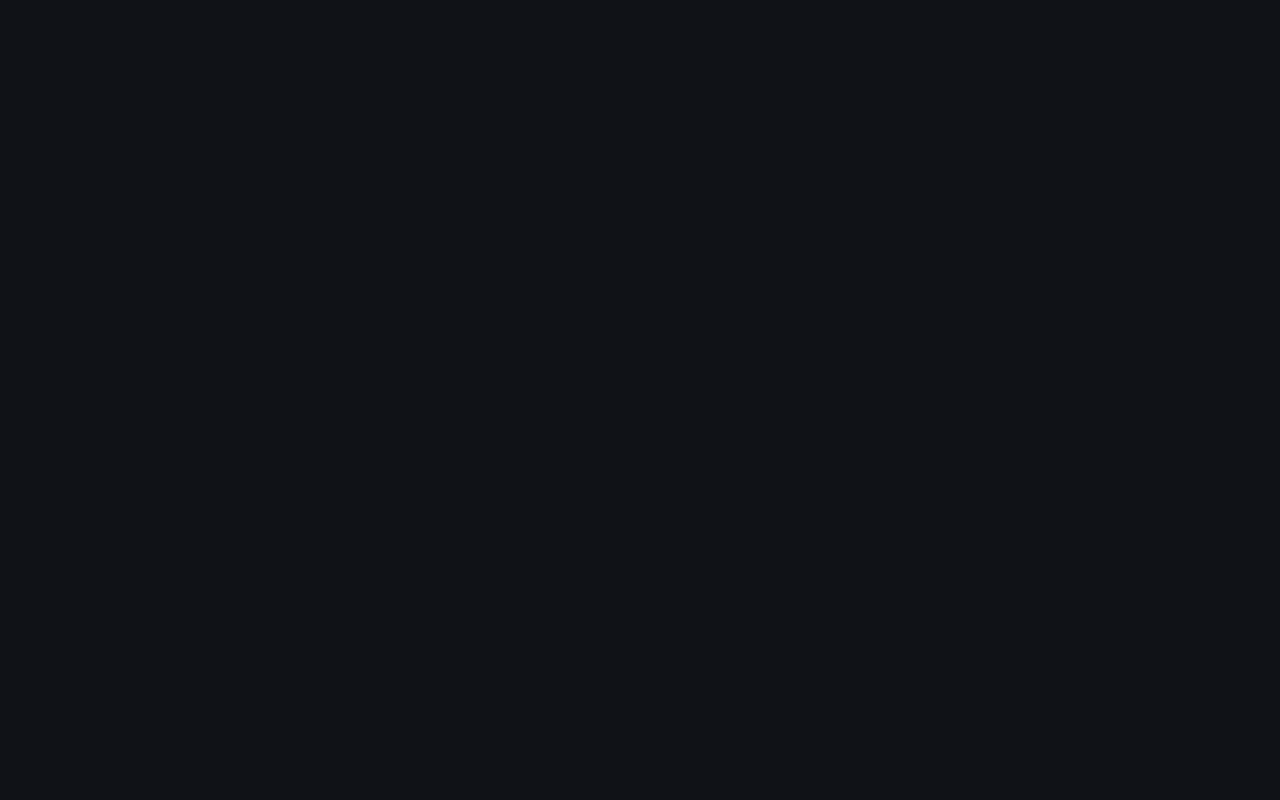
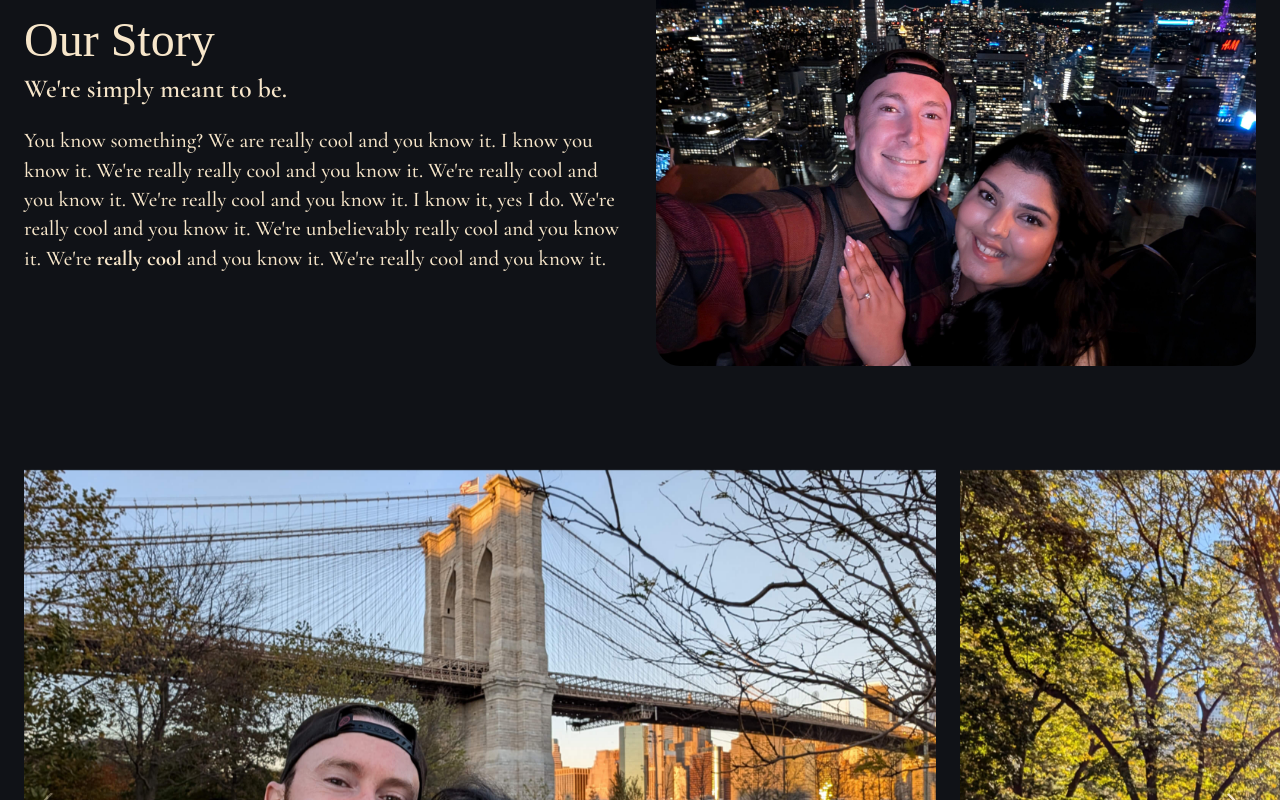
Before and after one commit to ericlach32/safraanderic, a Vue app: page / in a window 1280 px wide. Shown: the part 980-1780 px from the top of the page. Before the commit the page ends 800 px from the top, so only its background shows below. Built offline with nearby package versions, Linux system fonts and the light colour scheme; a web font is replaced by a local one.

Commit message:
content pop

```diff
--- a/src/App.vue
+++ b/src/App.vue
@@ -23,7 +23,7 @@ function setVh() {
 
 onMounted(() => {
   setVh();
-  window.addEventListener('resize', setVh);
+  // window.addEventListener('resize', setVh);
 });
 </script>
 
--- a/src/assets/main.css
+++ b/src/assets/main.css
@@ -352,6 +352,10 @@ html {
   padding: 96px 0 0;
 }
 
+.image-carousel:last-child {
+  padding-bottom: 96px;
+}
+
 .image-carousel__image {
   width: 100%;
   height: 100%;
--- a/src/views/HomeView.vue
+++ b/src/views/HomeView.vue
@@ -1,5 +1,7 @@
 <script setup>
 import Hero from '../components/Hero.vue'
+import ImageAndCopy from '../components/ImageAndCopy.vue'
+import ImageCarousel from '../components/ImageCarousel.vue'
 </script>
 
 <template>
@@ -17,6 +19,23 @@ import Hero from '../components/Hero.vue'
         desktopPosition="right"
         customClass="hero--stairs"
       />
+      <ImageAndCopy
+        heading="Our Story"
+        subheading="We're simply meant to be."
+        copy="<p>You know something? We are really cool and you know it. I know you know it. We're really really cool and you know it. We're really cool and you know it. We're really cool and you know it. I know it, yes I do. We're really cool and you know it. We're unbelievably really cool and you know it. We're <b>really cool</b> and you know it. We're really cool and you know it.</p>"
+        imageUrl="/safra-and-eric-ny-1.jpg"
+        imageAlt="Safra and Eric"
+        imageMobileUrl="/safra-and-eric-ny-1.jpg"
+        imageMobileAlt="Safra and Eric"
+        mobilePosition="top"
+        desktopPosition="right"
+      />
+      <ImageCarousel
+        imageUrl="/safra-and-eric-ny-3.jpg"
+        image2Url="/safra-and-eric-ny-2.jpg"
+        image3Url="/safra-and-eric-ny-4.jpg"
+        imageAlt="Safra and Eric"
+      />
     </div>
   </main>
 </template>
```
Also changed, not shown: src/views/AboutView.vue (+0 -11 lines).
